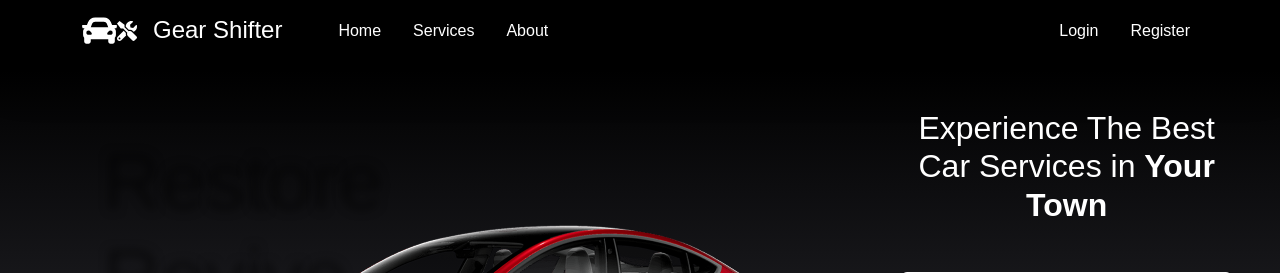
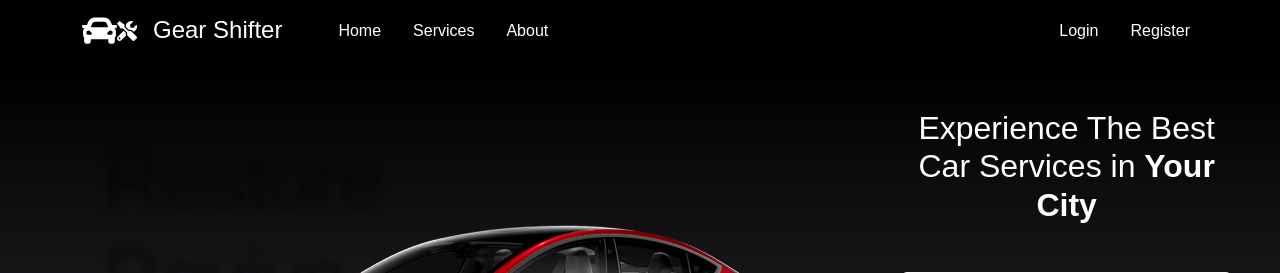
Before and after one commit to Jinit123/gearshifter, a React (Vite) app in the folder Frontend/: page / in a window 1280 px wide. Shown: the top 273 px of the page. Built offline with nearby package versions, Linux system fonts and the light colour scheme; no server answers; a web font is replaced by a local one.

Commit message:
Final Test CI/CD Deployment

```diff
--- a/Frontend/src/pages/Home.jsx
+++ b/Frontend/src/pages/Home.jsx
@@ -149,7 +149,7 @@ const Home = () => {
         </div>
         <div className='col-12 col-lg-4 g-0'>
           <form className=" rounded p-5 w-100 h-100" onSubmit={(e) => e.preventDefault()}>
-            <h2 className="text-center mb-4 pb-4">Experience The Best Car Services in <span className='fw-bold'>{formData.city || "Your Town"}</span></h2>
+            <h2 className="text-center mb-4 pb-4">Experience The Best Car Services in <span className='fw-bold'>{formData.city || "Your City"}</span></h2>
             <div className="mb-3">
               {/* <label className='form-label'>Select City:</label> */}
               <button type='button' className='btn btn-muted border border-white w-100' style={{ height: '50px' }} onClick={() => setShowModal(true)}>
```
